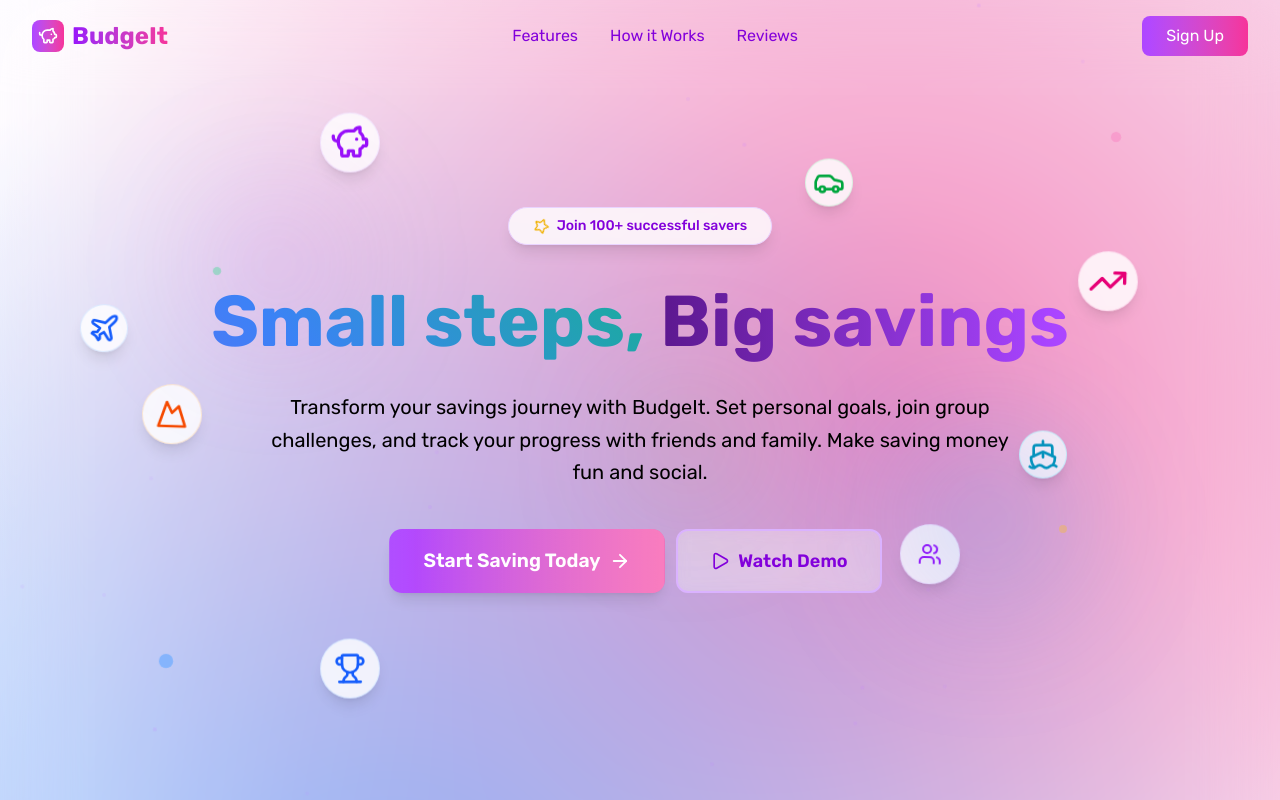
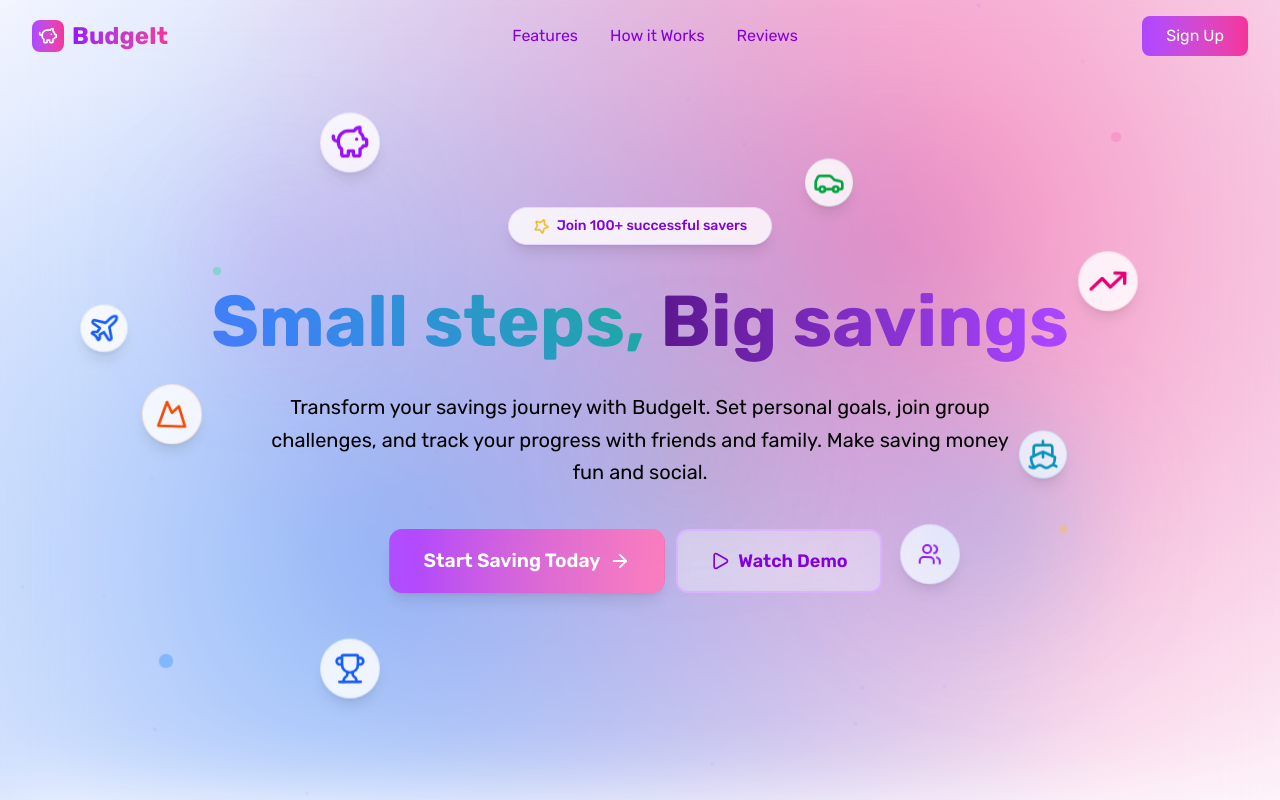
Before and after one commit to cygullem/budgeit, a Next.js app: page / in a window 1280 px wide. Shown: the top 800 px of the page. Built offline with nearby package versions, Linux system fonts and the light colour scheme.

Commit message:
CHANGED: layout and orientation

```diff
--- a/app/page.tsx
+++ b/app/page.tsx
@@ -6,21 +6,31 @@
 
 export default function LandingPage() {
    return (
-      <div className="min-h-screen w-full bg-[#fefcff] relative">
+      <div className="min-h-screen w-full bg-[#fefcff] relative overflow-hidden">
+         {/* Fixed Background Gradients */}
          <div
-            className="absolute inset-0 z-0"
+            className="pointer-events-none fixed inset-0 z-0"
             style={{
                backgroundImage: `
             radial-gradient(circle at 30% 70%, rgba(59, 130, 246, 0.6), transparent 70%),
             radial-gradient(circle at 70% 30%, rgba(236, 72, 153, 0.7), transparent 70%)
          `,
+               backgroundAttachment: 'fixed',
+               backgroundPosition: 'center',
+               backgroundRepeat: 'no-repeat',
             }}
          />
 
-         <div className="relative bg-white/10 backdrop-blur-2xl z-10">
+         <div className="relative z-10 min-h-screen">
+            <div className="bg-white/10 backdrop-blur-2xl">
+               <div className="sticky top-0 z-50">
                   <Navigation />
+               </div>
+               <main>
                   <Hero />
                   <Features />
+               </main>
+            </div>
          </div>
       </div>
    );
```
Lines whose indentation alone changed are shown as unchanged.
